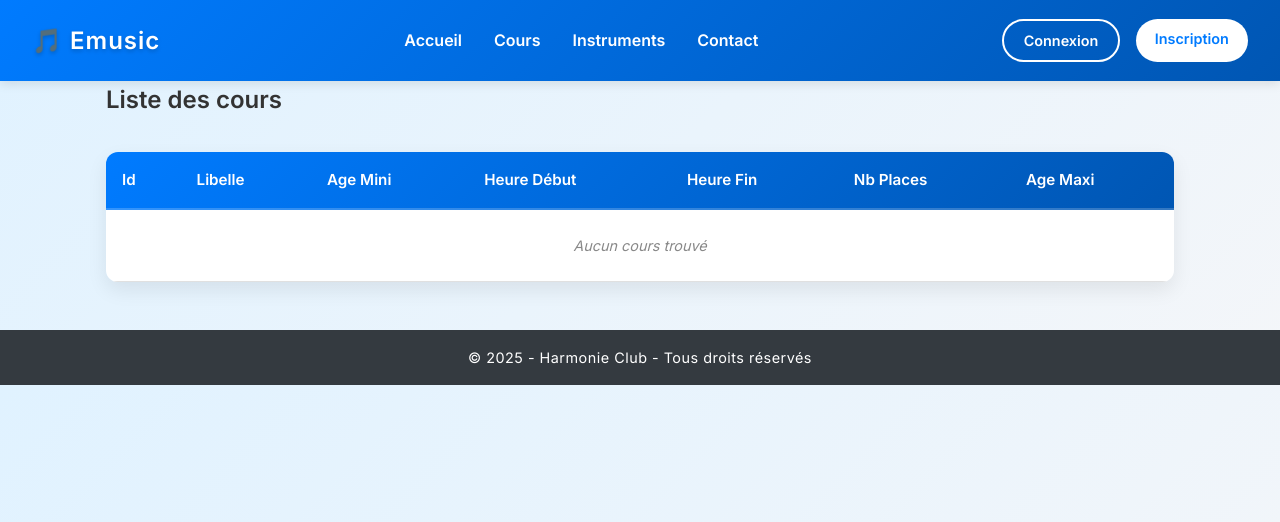
After one commit to ZakinaA/25ironwill, a Symfony app: template templates/accueil/cours.html.twig in a window 1280 px wide. The commit adds this page. Shown: the top 522 px of the page. Run offline with Twig, Linux system fonts and the light colour scheme; the template is opened without the code that fills it, so the values that code supplies are empty; some libraries are stand-ins or nearby versions.

Commit message:
Ajout de la liste des cours

```diff
--- a/templates/accueil.html.twig
+++ b/templates/accueil/accueil.html.twig
@@ -36,7 +36,6 @@
             position: sticky;
             top: 0;
             z-index: 10;
-            animation: slideDown 0.8s ease;
             display: flex;
             justify-content: space-between;
             align-items: center;
@@ -203,7 +202,7 @@
             text-decoration: none;
             font-weight: 600;
             box-shadow: 0 3px 6px rgba(0,0,0,0.1);
-            transition: all 0.3s ease;
+            transition: all 0.9s ease;
             margin-top: 1rem;
         }
 
@@ -255,7 +254,7 @@
         <h1>🎵 Emusic</h1>
         <nav>
             <a href="{{ path('app_accueil') }}">Accueil</a>
-            <a href="">Cours</a>
+            <a href="{{ path('app_accueil_cours') }}">Cours</a>
             <a href="">Instruments</a>
             <a href="">Contact</a>
         </nav>
--- /dev/null
+++ b/templates/accueil/cours.html.twig
@@ -0,0 +1,165 @@
+{% extends 'accueil/accueil.html.twig' %}
+
+{% block stylesheets %}
+    {{ parent() }}
+
+    <style>
+        /* ---- Tableau moderne ---- */
+        .table {
+            width: 100%;
+            border-collapse: separate;
+            border-spacing: 0;
+            margin: 2rem 0;
+            font-family: 'Inter', sans-serif;
+            border-radius: 12px;
+            overflow: hidden;
+            box-shadow: 0 8px 20px rgba(0,0,0,0.08);
+            transition: all 0.3s ease;
+        }
+
+        /* Header du tableau */
+        .table thead {
+            background: linear-gradient(135deg, #007bff, #0056b3);
+            color: white;
+        }
+
+        .table thead th {
+            padding: 1rem;
+            text-align: left;
+            font-weight: 700;
+            font-size: 0.95rem;
+            border-bottom: 2px solid rgba(255,255,255,0.2);
+            position: relative;
+        }
+
+        /* Effet hover sur le header (animation subtile) */
+        .table thead th::after {
+            content: '';
+            position: absolute;
+            bottom: 0;
+            left: 50%;
+            width: 0;
+            height: 3px;
+            background: #d4e2ff;
+            transition: all 0.3s ease;
+            transform: translateX(-50%);
+        }
+
+        .table thead th:hover::after {
+            width: 80%;
+        }
+
+        /* Lignes du tableau */
+        .table tbody tr {
+            background: #ffffff;
+            transition: all 0.3s ease, transform 0.2s ease;
+            cursor: default;
+        }
+
+        /* Lignes alternées */
+        .table tbody tr:nth-child(even) {
+            background: #f4f6f9;
+        }
+
+        /* Hover sur les lignes */
+        .table tbody tr:hover {
+            transform: translateY(-3px);
+            box-shadow: 0 8px 20px rgba(0,0,0,0.1);
+        }
+
+        .table tbody td {
+            padding: 0.9rem 1rem;
+            font-size: 0.9rem;
+            color: #333;
+            border-bottom: 1px solid #e0e0e0;
+            transition: background 0.3s ease;
+        }
+
+        .table tbody td[colspan] {
+            text-align: center;
+            font-style: italic;
+            color: #888;
+            padding: 1.5rem;
+        }
+
+        /* Bouton créer nouveau */
+        .btn {
+            display: inline-block;
+            padding: 0.7rem 1.5rem;
+            background: linear-gradient(135deg, #007bff, #0056b3);
+            color: white;
+            border-radius: 30px;
+            text-decoration: none;
+            font-weight: 600;
+            box-shadow: 0 4px 10px rgba(0,0,0,0.12);
+            transition: all 0.3s ease;
+            margin-top: 1rem;
+        }
+
+        .btn:hover {
+            background: linear-gradient(135deg, #0056b3, #004080);
+            transform: translateY(-3px);
+            box-shadow: 0 6px 15px rgba(0,0,0,0.15);
+        }
+
+        /* Responsive */
+        @media (max-width: 768px) {
+            .table thead {
+                display: none;
+            }
+            .table tbody tr {
+                display: block;
+                margin-bottom: 1rem;
+                border-radius: 12px;
+                box-shadow: 0 4px 12px rgba(0,0,0,0.08);
+            }
+            .table tbody td {
+                display: flex;
+                justify-content: space-between;
+                padding: 0.8rem 1rem;
+                border-bottom: none;
+            }
+            .table tbody td::before {
+                content: attr(data-label);
+                font-weight: 600;
+                color: #555;
+            }
+        }
+    </style>
+{% endblock %}
+
+{% block body %}
+    <div class="container">
+        <h2>Liste des cours</h2>
+        <table class="table">
+            <thead>
+                <tr>
+                    <th>Id</th>
+                    <th>Libelle</th>
+                    <th>Age Mini</th>
+                    <th>Heure Début</th>
+                    <th>Heure Fin</th>
+                    <th>Nb Places</th>
+                    <th>Age Maxi</th>
+                </tr>
+            </thead>
+            <tbody>
+            {% for cour in cours %}
+                <tr>
+                    <td data-label="Id">{{ cour.id }}</td>
+                    <td data-label="Libelle">{{ cour.libelle }}</td>
+                    <td data-label="Age Mini">{{ cour.ageMini }}</td>
+                    <td data-label="Heure Début">{{ cour.heureDebut ? cour.heureDebut|date('Y-m-d H:i:s') : '' }}</td>
+                    <td data-label="Heure Fin">{{ cour.heureFin ? cour.heureFin|date('H:i:s') : '' }}</td>
+                    <td data-label="Nb Places">{{ cour.nbPlaces }}</td>
+                    <td data-label="Age Maxi">{{ cour.AgeMaxi }}</td>
+                </tr>
+            {% else %}
+                <tr>
+                    <td colspan="7">Aucun cours trouvé</td>
+                </tr>
+            {% endfor %}
+            </tbody>
+        </table>
+    </div>
+{% endblock %}
--- a/templates/security/login.html.twig
+++ b/templates/security/login.html.twig
@@ -218,11 +218,6 @@
     {% block javascripts %}{% endblock %}
 </head>
 <body>
-
-    <header>
-        <h1><a href="{{ path('app_accueil') }}">🎵 Emusic</a></h1>
-    </header>
-
     <main>
         {% block body %}
         <div class="login-card">
```
Also changed, not shown: src/Controller/AccueilController.php (+15 -2 lines).
